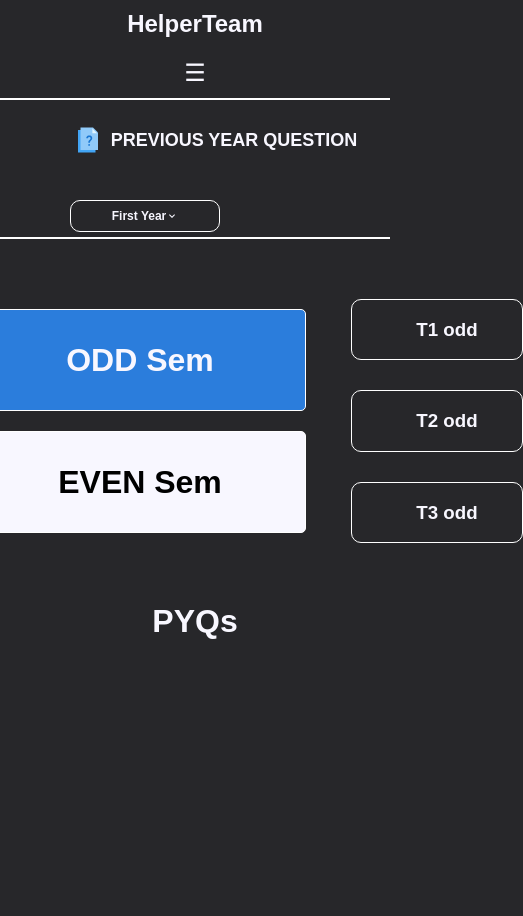
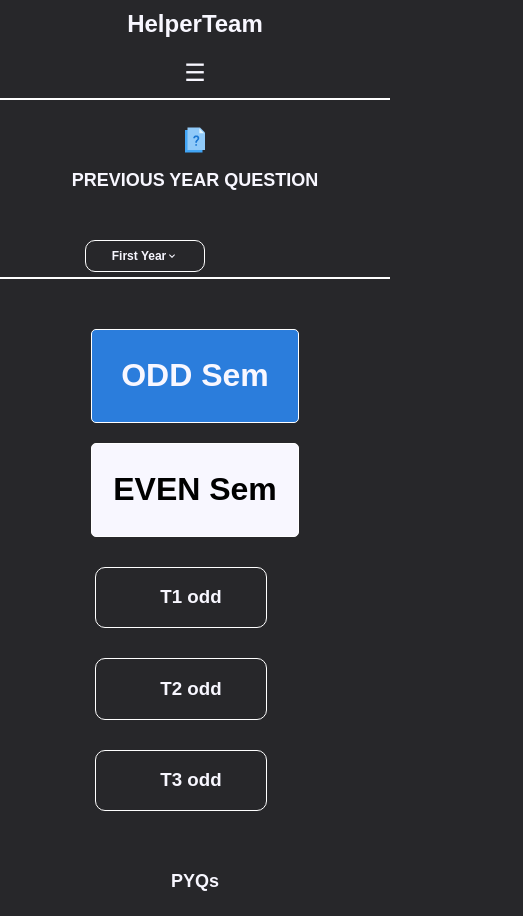
Before and after one commit to helperteamA1/Site, a React (Create React App) app: page /pyq in a window 390 px wide. Shown: the whole page, 523 px wide, since content can reach past the window. Before the commit the page ends 844 px from the top, so only its background shows below. Built offline with nearby package versions, Linux system fonts and the light colour scheme; a web font is replaced by a local one.

Commit message:
Update Pyq.css

```diff
--- a/src/Pages/pyq/Pyq.css
+++ b/src/Pages/pyq/Pyq.css
@@ -1,3 +1,4 @@
+/* Global Styles */
 body {
   margin: 0;
   padding: 0;
@@ -7,8 +8,7 @@ body {
   overflow-x: hidden;
 }
 
-
-
+/* Second Part (Header Section) */
 .second-part {
   display: flex;
   flex-wrap: wrap;
@@ -28,20 +28,22 @@ body {
   padding-bottom: 5px;
   flex-grow: 1;
   margin-left: 40px;
-  gap:8px;
+  gap: 8px;
   display: flex;
+  align-items: center;
 }
-.second-two svg{
+
+.second-two svg {
   width: 30px;
   height: 30px;
-  display: run-in;
 }
 
-.second-two div{
+.second-two div {
   height: 50px;
   padding-top: 5px;
 }
 
+/* Dropdown Styles */
 .dropdown {
   position: relative;
   display: flex;
@@ -59,19 +61,19 @@ body {
   display: flex;
   align-items: center;
   justify-content: center;
-
   width: 150px;
   text-align: center;
   max-height: 50px;
-  font-size:large;
+  font-size: large;
   font-weight: 600;
 }
+
 .dropdown-content {
   margin-top: 2px;
   display: none;
   position: absolute;
   margin-left: 6px;
-   background-color:   #27272A;
+  background-color: #27272A;
   min-width: 134px;
   box-shadow: 0 8px 16px rgba(0, 0, 0, 0.2);
   z-index: 1;
@@ -79,48 +81,46 @@ body {
   border-radius: 10px;
   color: #f8f7ff;
   z-index: 10;
-
 }
 
 .dropdown-content a {
-
   padding: 10px;
   text-decoration: none;
   color: #f8f7ff;
   text-align: center;
   display: block;
   border: 1px solid white;
+}
 
-}
-.dropdown-content a:first-child{
+.dropdown-content a:first-child {
   border-radius: 10px 10px 0 0;
 }
-.dropdown-content a:last-child{
+
+.dropdown-content a:last-child {
   border-radius: 0 0 10px 10px;
 }
-.dropdown-button:hover{
-  background-color: #8B008B;
+
+.dropdown-button:hover {
+  background-color: rgb(43, 125, 220);
 }
-.dropdown:hover .dropdown-content{
+
+.dropdown:hover .dropdown-content {
   display: block;
 }
 
-
 .dropdown-content a:hover {
-  background-color:#8B008B;
+  background-color: rgb(43, 125, 220);
 }
 
-.dropdown:hover,
-.dropdown-content:hover {
-  display: block;
-}
-.dropdown:last-child{
+.dropdown:last-child {
   margin-right: 100px;
 }
+
+/* Main Content Section */
 .main-part {
   display: flex;
   flex-direction: row;
-  align-items: center;
+  align-items: flex-start;
   padding: 20px;
   gap: 20px;
 }
@@ -136,7 +136,6 @@ body {
   width: 100%;
   max-width: 600px;
   box-sizing: border-box;
-
 }
 
 .info {
@@ -161,6 +160,7 @@ body {
   border-color: #6200ea;
 }
 
+/* File Table Section */
 .file-table {
   width: 100%;
   max-width: 1000px;
@@ -181,7 +181,6 @@ body {
   margin-bottom: 15px;
   margin-left: 5%;
   margin-right: 5%;
-
 }
 
 .file-row {
@@ -215,57 +214,7 @@ body {
   text-decoration: underline;
 }
 
-/* Media Queries */
-
-@media (max-width: 768px) {
-  .second-part {
-      flex-direction: column;
-      align-items: center;
-      text-align: center;
-      gap: 15px;
-  }
-
-  .left-part {
-      width: 100%;
-      padding: 15px;
-  }
-
-  .file-table-header {
-      flex-direction: column;
-      align-items: flex-start;
-      gap: 10px;
-  }
-
-  .file-row {
-      flex-direction: column;
-      align-items: flex-start;
-      gap: 10px;
-  }
-}
-
-@media (max-width: 480px) {
-  .dropdown-button {
-      font-size: 12px;
-      padding: 8px;
-  }
-  .main-part{
-    flex-direction: column;
-  }
-
-  .info {
-      font-size: 14px;
-      padding: 10px;
-  }
-
-  .file-title {
-      font-size: 14px;
-  }
-
-  .file-url a {
-      font-size: 12px;
-  }
-}
-
+/* Semester Selector Section */
 .ppr-selector {
   display: flex;
   gap: 20px;
@@ -275,23 +224,18 @@ body {
   padding: 0 5%;
 }
 
-
 .sem-selectors {
   display: flex;
-
   flex-direction: column;
   gap: 20px;
   max-width: 300%;
   margin: 0;
-  flex-direction: column;
   align-items: center;
-
 }
 
 .sem-selector {
   display: inline-block;
-  margin-left: 100px;
-  background-color:  #f8f7ff;
+  background-color: #f8f7ff;
   padding: 10px 15px;
   width: 300px;
   border: 1px solid white;
@@ -303,55 +247,171 @@ body {
   transition: background-color 0.3s ease, color 0.3s ease;
 }
 
-
 .sem-selector.selected {
   background-color: rgb(43, 125, 220);
-  color:  #f8f7ff;
+  color: #f8f7ff;
 }
-
 
 .selected-content {
   padding: 5px 15px;
-
-
-  margin-left: 200px;
-
   min-width: 150px;
   max-width: 250px;
-
-  margin-left: 10px;
-
   width: 200px;
   cursor: pointer;
-
-
 }
 
-.test{
+.test {
   border: 1px solid #fff;
   width: 150px;
-  margin: 5px 0 5px 0;
+  margin: 5px 0;
   padding-left: 20px;
   border-radius: 10px;
   color: #f8f7ff;
   font-weight: 700;
   text-align: center;
-
 }
 
-.test.selected{
-  background-color: #8B008B;
+.test.selected {
+  background-color: rgb(43, 125, 220);
   color: #f8f7ff;
   font-size: 20px;
   font-weight: 800;
   transition: background-color 0.3s ease, color 0.3s ease, height 0.3s;
 }
-.pyqs{
+
+.pyqs {
   text-align: center;
   font-size: xx-large;
-  color:  #f8f7ff;
+  color: #f8f7ff;
   margin-bottom: 20px;
 }
-.pyqshow{
+
+.pyqshow {
   font-size: x-large;
 }
+
+/* Media Queries for Responsiveness */
+
+/* Tablet View */
+@media (max-width: 1024px) {
+  .second-part {
+    flex-direction: column;
+    align-items: center;
+    text-align: center;
+    gap: 15px;
+  }
+
+  .second-two {
+    margin-left: 0;
+    justify-content: center;
+  }
+
+  .main-part {
+    flex-direction: column;
+    align-items: center;
+  }
+
+  .left-part {
+    border-right: none;
+    border-bottom: 1px solid white;
+    max-width: 100%;
+  }
+
+  .file-table-header {
+    flex-direction: column;
+    align-items: flex-start;
+    gap: 10px;
+  }
+
+  .file-row {
+    flex-direction: column;
+    align-items: flex-start;
+    gap: 10px;
+  }
+
+  .ppr-selector {
+    flex-direction: column;
+  }
+
+  .sem-selectors {
+    max-width: 100%;
+  }
+
+  .sem-selector {
+    width: 100%;
+  }
+}
+
+/* Mobile View */
+@media (max-width: 768px) {
+  .dropdown-button {
+    font-size: 12px;
+    padding: 8px;
+  }
+
+  .info {
+    font-size: 14px;
+    padding: 10px;
+  }
+
+  .file-title {
+    font-size: 14px;
+  }
+
+  .file-url a {
+    font-size: 12px;
+  }
+
+  .sem-selector {
+    width: 100%;
+    padding: 8px 12px;
+  }
+
+  .pyqs {
+    font-size: x-large;
+  }
+
+  .pyqshow {
+    font-size: large;
+  }
+}
+
+/* Small Mobile View */
+@media (max-width: 480px) {
+  .second-two {
+    flex-direction: column;
+    align-items: center;
+    gap: 10px;
+  }
+
+  .dropdown-button {
+    width: 120px;
+    font-size: 12px;
+  }
+
+  .info {
+    font-size: 12px;
+    padding: 8px;
+  }
+
+  .file-title {
+    font-size: 12px;
+  }
+
+  .file-url a {
+    font-size: 10px;
+  }
+
+  .sem-selector {
+    width: 100%;
+    padding: 6px 10px;
+  }
+
+  .pyqs {
+    font-size: large;
+  }
+
+  .pyqshow {
+    font-size: medium;
+  }
+}
```
